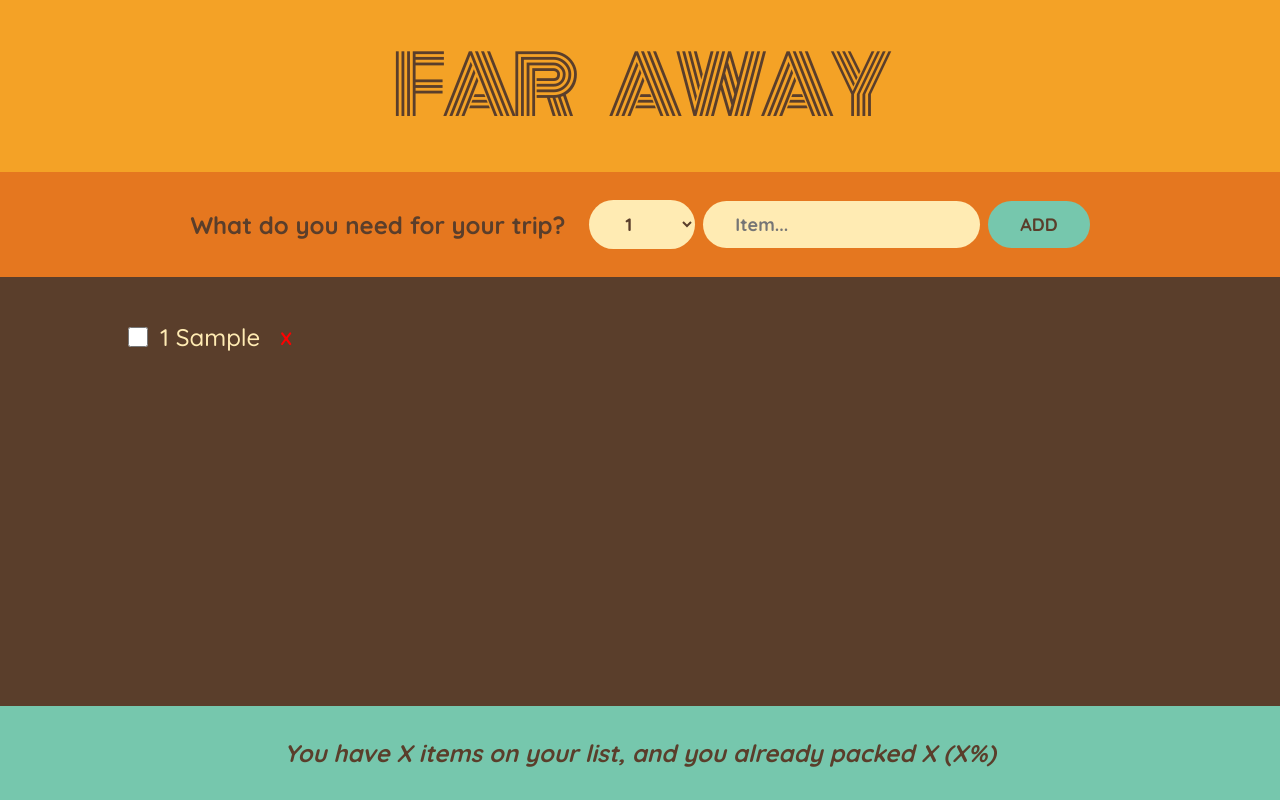
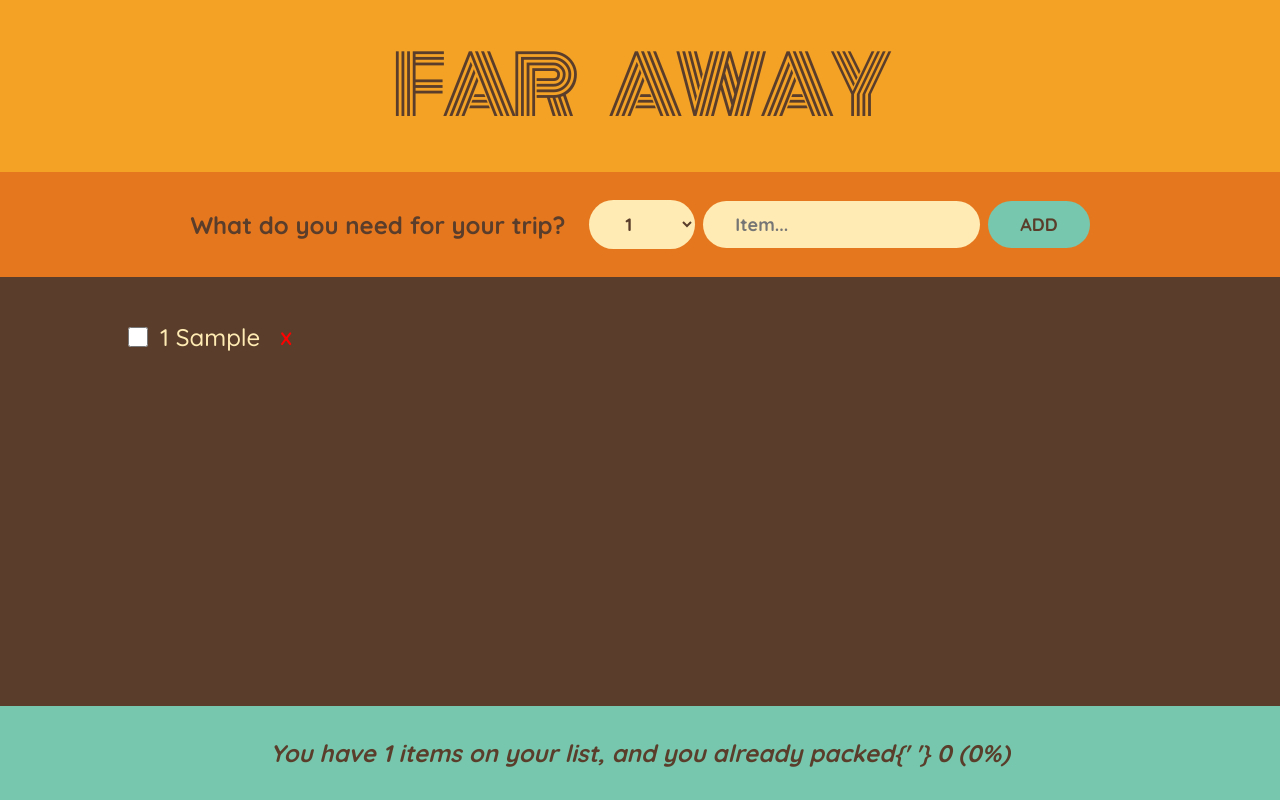
Before and after one commit to bant095/travel-list, a React (Create React App) app: page / in a window 1280 px wide. Both pictures are taken after typing "Sample" into the empty fields and a click on the button "ADD". Built offline with nearby package versions, Linux system fonts and the light colour scheme.

Commit message:
I added calculation to the code

```diff
--- a/src/App.js
+++ b/src/App.js
@@ -37,7 +37,7 @@ export default function App() {
         onDeleteItem={handleDeleteItem}
         onToggleItems={handleToggleItem}
       />
-      <Stats />
+      <Stats items={items} />
     </div>
   );
 }
@@ -125,10 +125,28 @@ function Item({ item, onDeleteItem, onToggleItems }) {
   );
 }
 
-function Stats() {
+function Stats({ items }) {
+  if (!items.length)
+    return (
+      <p className='stats'>
+        <em>Start adding some items to your packing list</em>
+      </p>
+    );
+
+  const numItems = items.length;
+  //cal item packed
+  const numPacked = items.filter((item) => item.packed).length;
+  // calc percentage
+  const percentage = Math.round((numPacked / numItems) * 100);
+
   return (
     <footer className='stats'>
-      <em>You have X items on your list, and you already packed X (X%)</em>{' '}
+      <em>
+        {percentage === 100
+          ? 'You got everything! Ready to go'
+          : `You have ${numItems} items on your list, and you already packed{' '}
+        ${numPacked} (${percentage}%)`}
+      </em>
     </footer>
   );
 }
--- a/src/index.css
+++ b/src/index.css
@@ -74,7 +74,7 @@ input {
   background-color: #5a3e2b;
   color: #ffebb3;
   padding: 4rem 0;
-  overflow: hidden;
+  /* overflow: hidden; */
   display: flex;
   justify-content: space-between;
   flex-direction: column;
```
